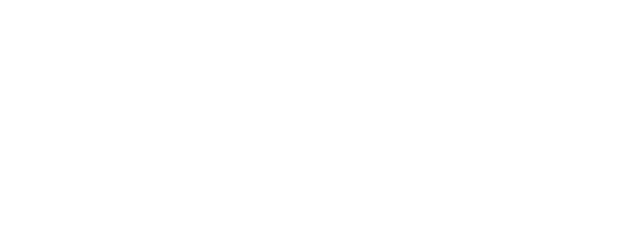
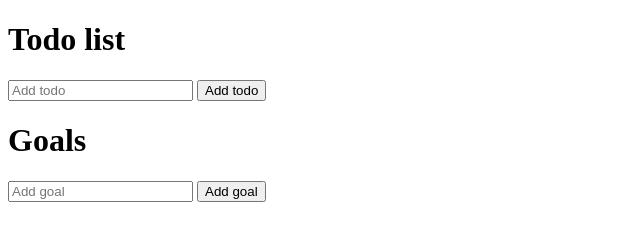
Before and after one commit to zfreedman/tm_redux, a plain HTML site: page p1/index.html in a window 1280 px wide. Shown: the whole page, without its empty margins (0-640 px from the left). Drawn offline with Linux system fonts and the light colour scheme.

Commit message:
feat: Began skeleton of UI

```diff
--- a/p1/index.html
+++ b/p1/index.html
@@ -4,6 +4,21 @@
   <title>Todos/Goals</title>
 </head>
 <body>
+  <div>
+    <h1>Todo list</h1>
+    <input id="todo" type="text" placeholder="Add todo" />
+    <button id="todoBtn">Add todo</button>
+    <ul id="todos">
+    </ul>
+  </div>
+  <div>
+    <h1>Goals</h1>
+    <input id="goal" type="text" placeholder="Add goal" />
+    <button id="goalBtn">Add goal</button>
+    <ul id="goals">
+    </ul>
+  </div>
+
   <script type="text/javascript">
     // library code
     function createStore (reducer) {
```
